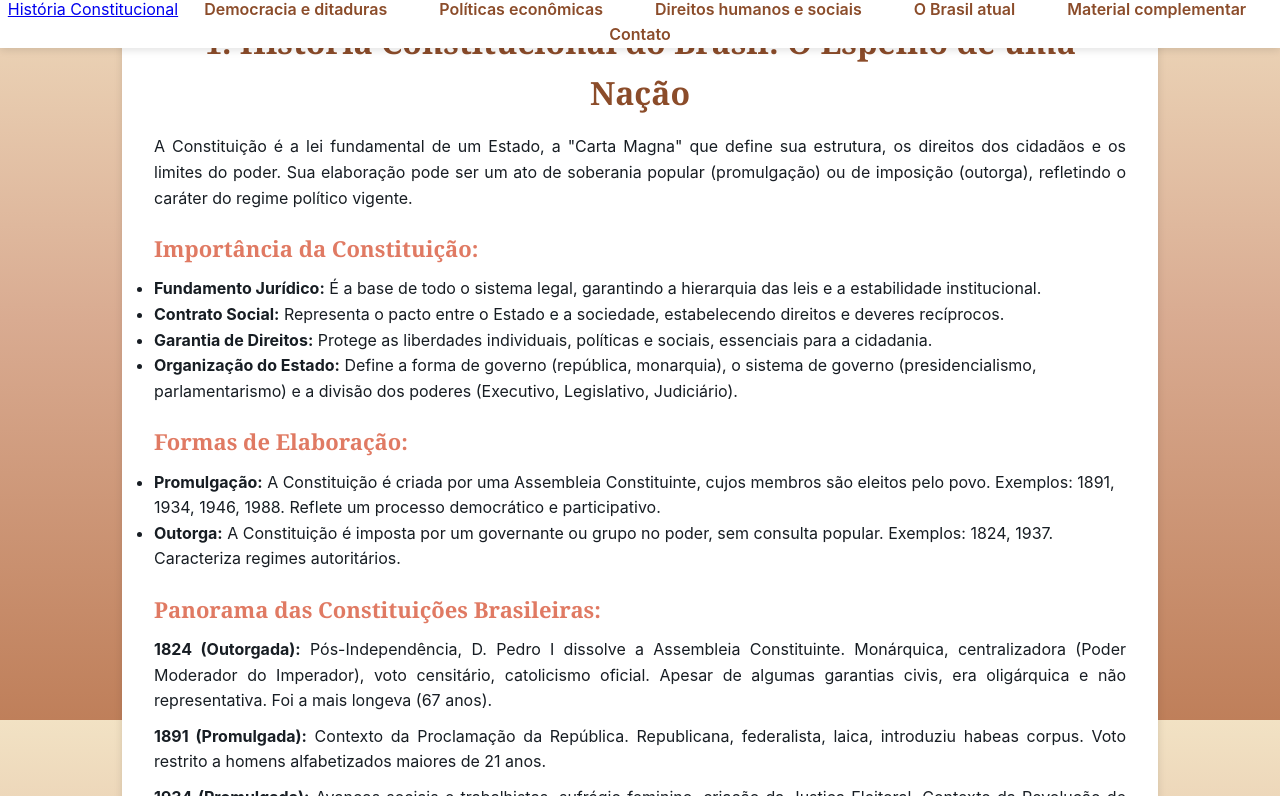
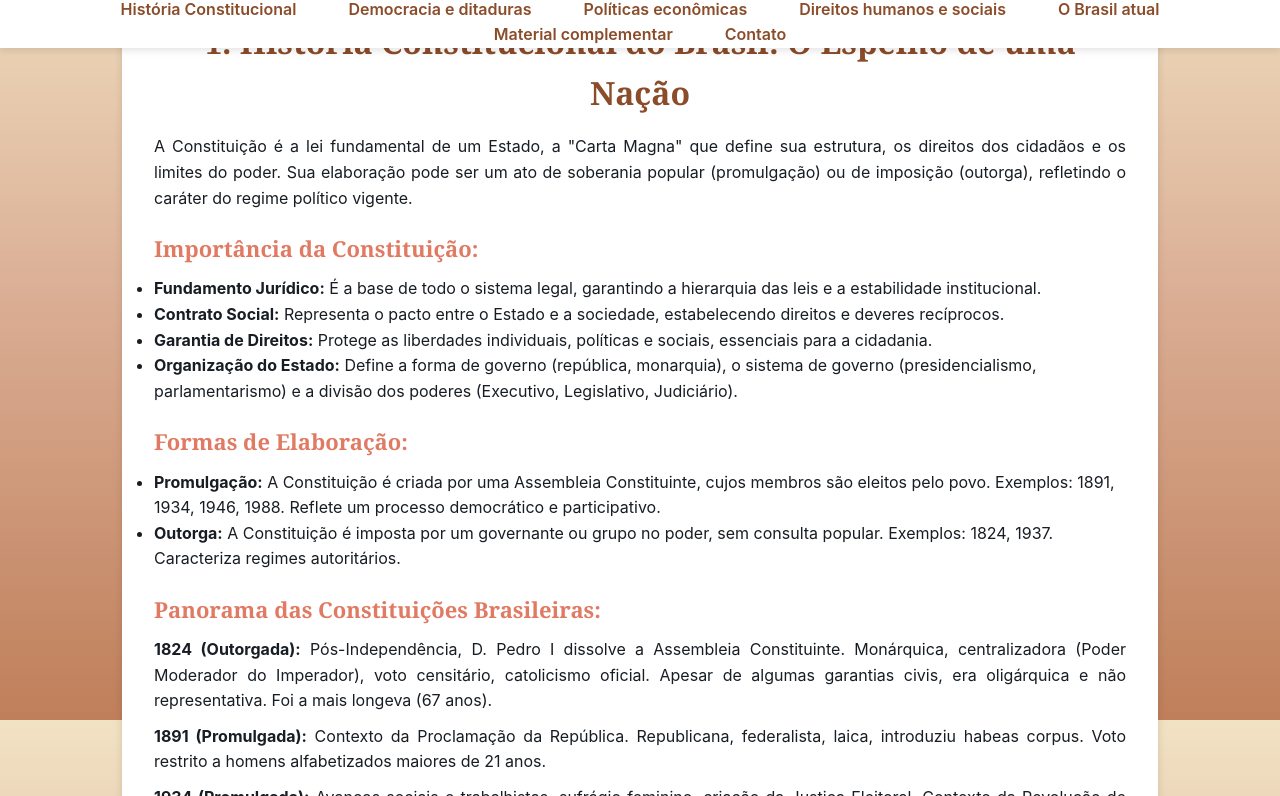
Before and after one commit to minsay08/projeto_final, a plain HTML site: page index.html in a window 1280 px wide. Shown: the part 80-876 px from the top of the page. Drawn offline with Linux system fonts and the light colour scheme.

Commit message:
erro da nav bar corrigido

```diff
--- a/index.html
+++ b/index.html
@@ -13,6 +13,7 @@
         <nav>
             <h1>História Política do Brasil</h1>
             <ul>
+                <li class="dropdown">
                     <a href="#constituicao">História Constitucional</a>
                     <ul class="dropdown-content">
                         <li><a href="#importancia">Importância de uma constituição</a></li>
@@ -63,6 +64,7 @@
     </header>
 
     <main>
+
             <section id="constituicao">
             <h2>1. História Constitucional do Brasil: O Espelho de uma Nação</h2>
             <p>A Constituição é a lei fundamental de um Estado, a "Carta Magna" que define sua estrutura, os direitos dos cidadãos e os limites do poder. Sua elaboração pode ser um ato de soberania popular (promulgação) ou de imposição (outorga), refletindo o caráter do regime político vigente.</p>
```
